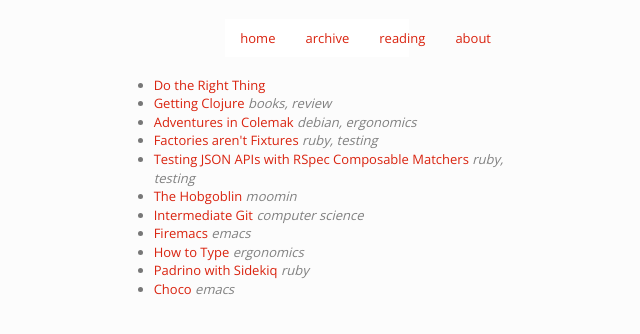
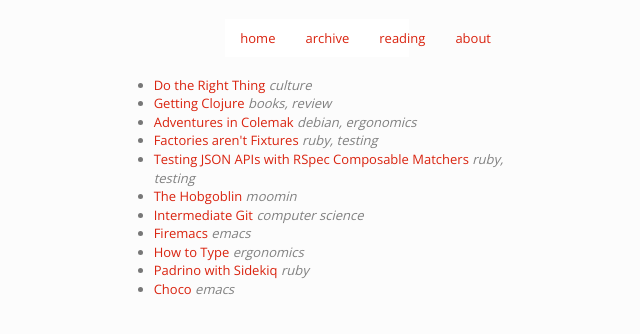
Before and after one commit to imtayadeway/imtayadeway.github.io, a Jekyll site: the page built from archive/index.md, in a window 1280 px wide. Shown: the top 334 px of the page, without its empty margins (323-963 px from the left). Built offline with Jekyll 4.4.1, drawn with Linux system fonts in a browser that asks for light colours.

Commit message:
Add tags to do the right thing

```diff
--- a/_posts/2018-08-06-do-the-right-thing.md
+++ b/_posts/2018-08-06-do-the-right-thing.md
@@ -1,6 +1,8 @@
 ---
 layout: post
 title: "Do the Right Thing"
+tags:
+- culture
 date: 2018-08-06 14:15:56
 ---
 
```
